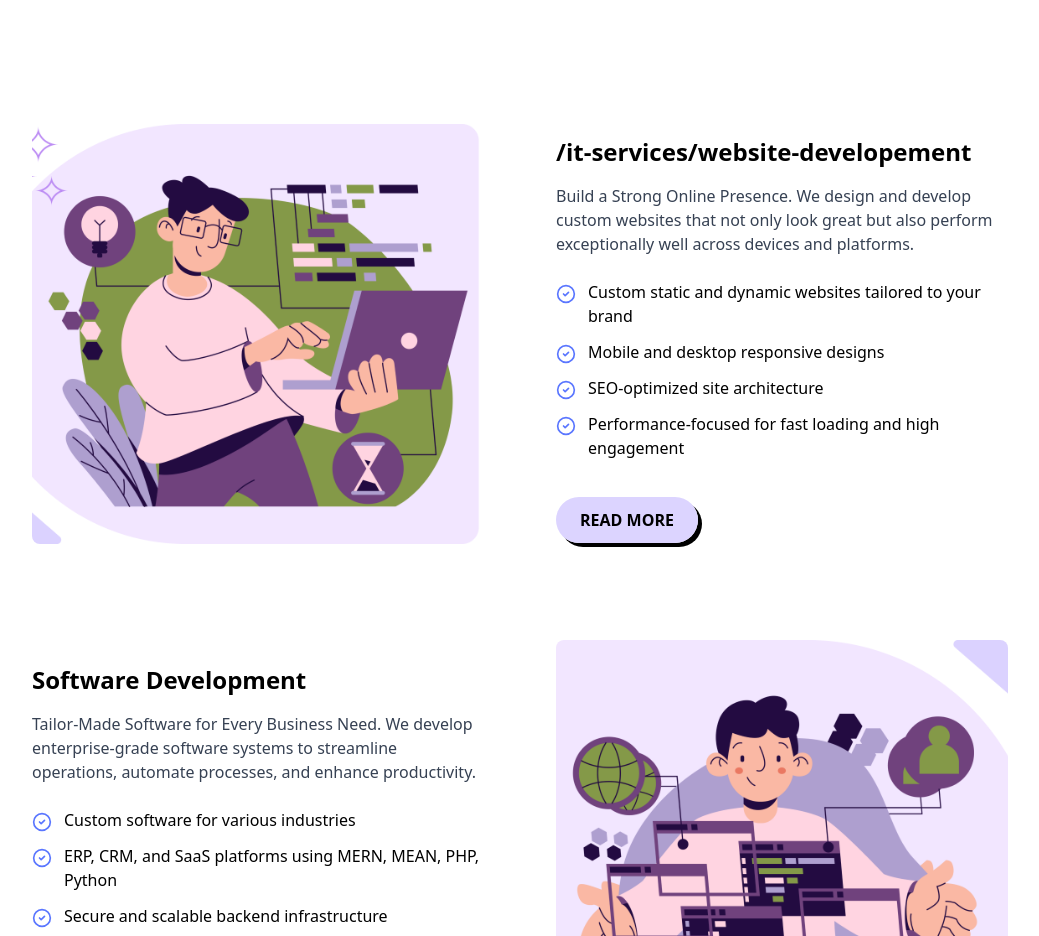
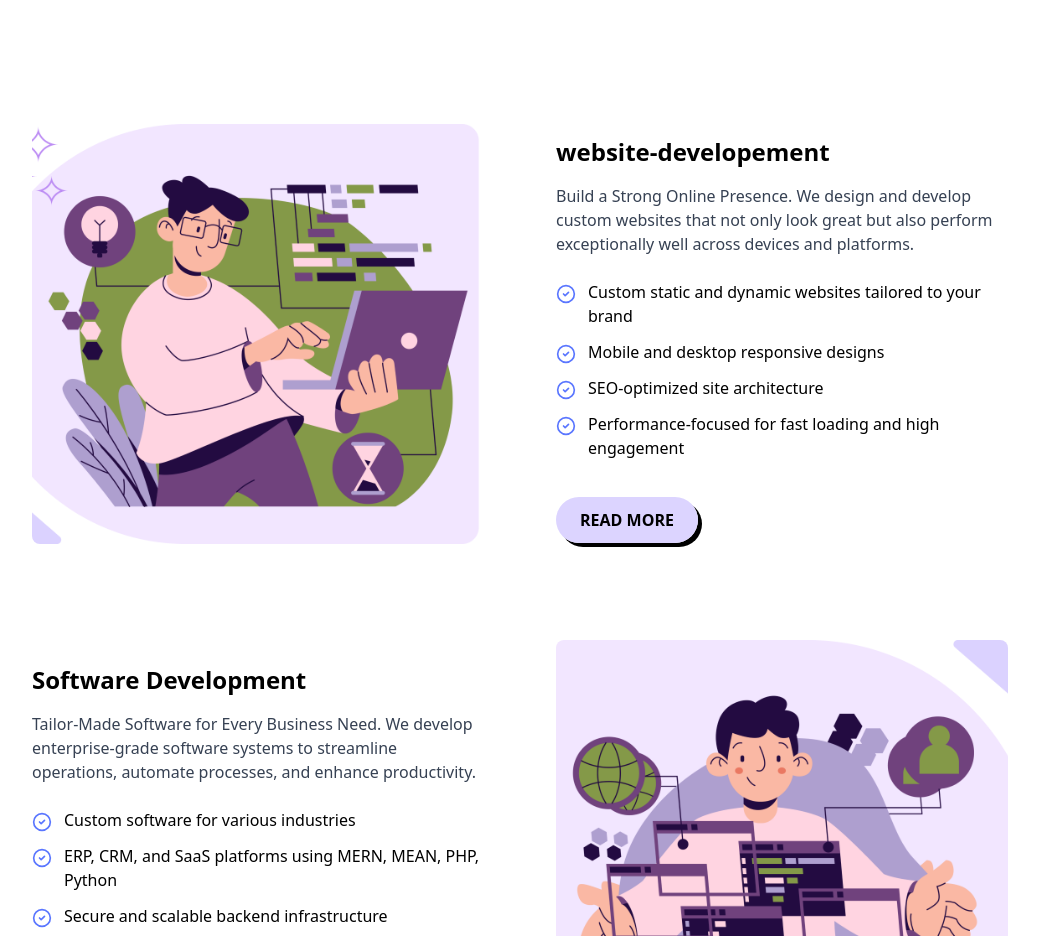
Before and after one commit to Suryansh9331/Official_OzMP_web, a React (Vite) app: page /it-services in a window 1280 px wide. Shown: the part 2560-3496 px from the top of the page, without its empty margins (120-1159 px from the left). Built offline with nearby package versions, Linux system fonts and the light colour scheme; a web font is replaced by a local one.

Commit message:
Update missing content v1

```diff
--- a/src/Pages/IT/ITPage.jsx
+++ b/src/Pages/IT/ITPage.jsx
@@ -24,7 +24,7 @@ import serviceImg8 from "../../assets/ItPage/serviceImg8.png";
 
 const servicesData = [
     {
-        title: "/it-services/website-developement",
+        title: "website-developement",
         description:
             "Build a Strong Online Presence. We design and develop custom websites that not only look great but also perform exceptionally well across devices and platforms.",
         lists: [
```
